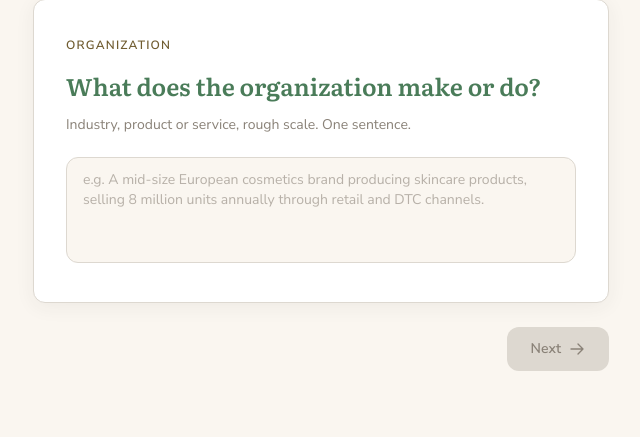
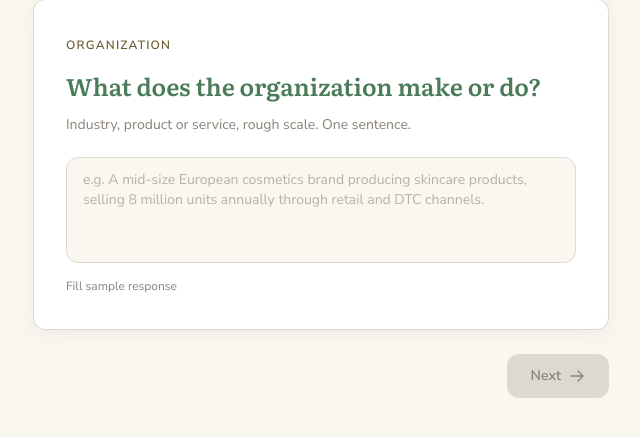
Before and after one commit to dscamahorn/circular-concept, a Flask app: page /survey in a window 1280 px wide. Shown: the part 206-643 px from the top of the page, without its empty margins (319-959 px from the left). Run offline with Flask 3, Linux system fonts and the light colour scheme; some libraries are stand-ins or nearby versions.

Commit message:
Add no em-dash rule to prompt; add Fill sample response to survey
- PROMPT_PROTOTYPE.md: rule 6 prohibits em-dashes in generated output
- survey.html: Fill sample response link on each question (Yum snack packaging)

Co-Authored-By: Claude Sonnet 4.6 <noreply@anthropic.com>

```diff
--- a/templates/survey.html
+++ b/templates/survey.html
@@ -10,6 +10,14 @@
     step: 1,
     total: 5,
     answers: { q1: '', q2: '', q3: '', q4: '', q5: '' },
+    samples: {
+      q1: 'Yum is a snack food company that manufactures and sells packaged snack products to consumers, with single-use packaging as a core part of every unit sold.',
+      q2: 'Single-use snack packaging is discarded after every purchase, with virtually no recovery or reuse loop in place at the consumer end.',
+      q3: 'Expanding plastic packaging regulations, EPR fee structures, and growing consumer preference for low-waste brands are collectively pushing Yum to act on packaging.',
+      q4: 'Yum has not yet piloted circular models; all consumer packaging currently follows a single-use, linear disposal path.',
+      q5: 'Regulatory compliance ahead of mandates, reduced per-unit packaging costs through reuse, and brand differentiation as a credible low-waste snack option.'
+    },
+    fill(q) { this.answers[q] = this.samples[q]; },
     canProceed() {
       return this.answers['q' + this.step].trim().length >= 10;
     },
@@ -61,6 +69,10 @@
           class="w-full rounded-xl bg-terra-cream border border-terra-border px-4 py-3 text-sm
                  text-gray-700 resize-none transition-colors duration-150 placeholder:text-terra-muted/60"
           placeholder="e.g. A mid-size European cosmetics brand producing skincare products, selling 8 million units annually through retail and DTC channels."></textarea>
+        <button type="button" @click="fill('q1')"
+          class="mt-2 text-xs text-terra-muted hover:text-terra-green transition-colors duration-150">
+          Fill sample response
+        </button>
       </div>
     </div>
 
@@ -79,6 +91,10 @@
           class="w-full rounded-xl bg-terra-cream border border-terra-border px-4 py-3 text-sm
                  text-gray-700 resize-none transition-colors duration-150 placeholder:text-terra-muted/60"
           placeholder="e.g. All packaging is single-use plastic with no recovery pathway — 850 tons go to landfill annually at a 15–20% recycling rate."></textarea>
+        <button type="button" @click="fill('q2')"
+          class="mt-2 text-xs text-terra-muted hover:text-terra-green transition-colors duration-150">
+          Fill sample response
+        </button>
       </div>
     </div>
 
@@ -97,6 +113,10 @@
           class="w-full rounded-xl bg-terra-cream border border-terra-border px-4 py-3 text-sm
                  text-gray-700 resize-none transition-colors duration-150 placeholder:text-terra-muted/60"
           placeholder="e.g. EU Packaging Directive requiring 30% recycled content by January 2027, plus an investor mandate tied to a Series C close in Q3 2026."></textarea>
+        <button type="button" @click="fill('q3')"
+          class="mt-2 text-xs text-terra-muted hover:text-terra-green transition-colors duration-150">
+          Fill sample response
+        </button>
       </div>
     </div>
 
@@ -115,6 +135,10 @@
           class="w-full rounded-xl bg-terra-cream border border-terra-border px-4 py-3 text-sm
                  text-gray-700 resize-none transition-colors duration-150 placeholder:text-terra-muted/60"
           placeholder="e.g. Tried lightweight packaging redesign and ocean-bound plastic. Ruled out in-store refill stations due to regulatory concerns."></textarea>
+        <button type="button" @click="fill('q4')"
+          class="mt-2 text-xs text-terra-muted hover:text-terra-green transition-colors duration-150">
+          Fill sample response
+        </button>
       </div>
     </div>
 
@@ -133,6 +157,10 @@
           class="w-full rounded-xl bg-terra-cream border border-terra-border px-4 py-3 text-sm
                  text-gray-700 resize-none transition-colors duration-150 placeholder:text-terra-muted/60"
           placeholder="e.g. Full compliance by Jan 2027, 20% reduction in virgin plastic costs, a new revenue stream of €500K+ by 2028, and a visible circular brand story."></textarea>
+        <button type="button" @click="fill('q5')"
+          class="mt-2 text-xs text-terra-muted hover:text-terra-green transition-colors duration-150">
+          Fill sample response
+        </button>
       </div>
     </div>
 
```
Also changed, not shown: instructions/PROMPT_PROTOTYPE.md (+1 -0 lines).
